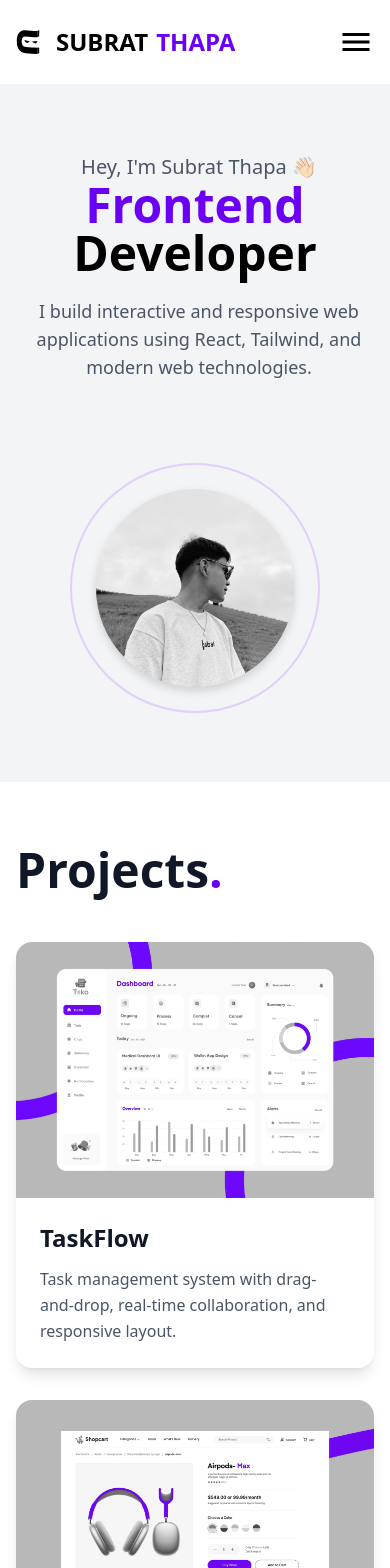
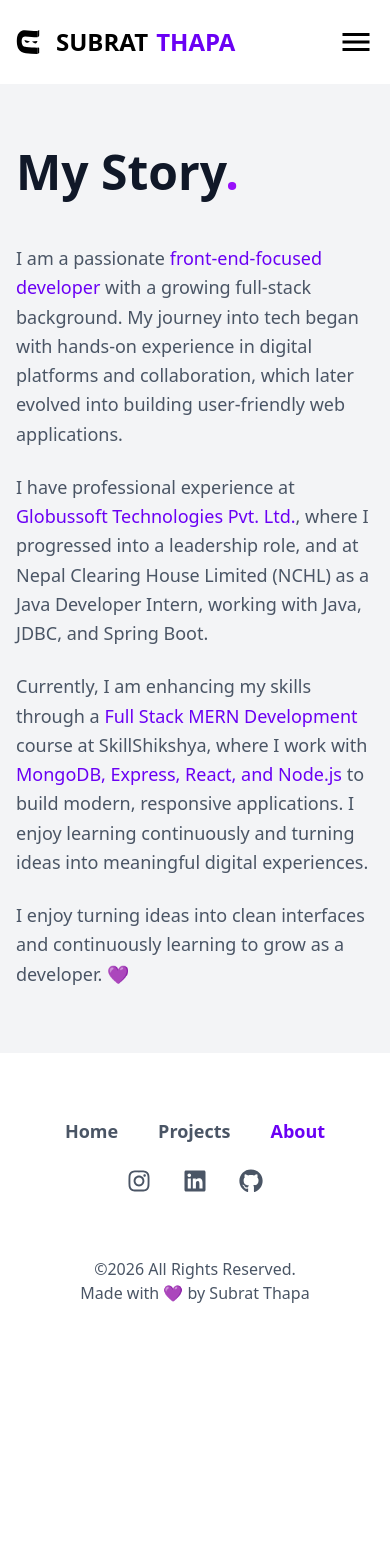
Before and after one commit to leosubrat/portfolio, a React (Vite) app: page /about in a window 390 px wide. Shown: the top 1568 px of the page. After the commit the page ends 1305 px from the top, so only its background shows below. Built offline with nearby package versions, Linux system fonts and the light colour scheme.

Commit message:
added footer and worked on responsiveness

```diff
--- a/package.json
+++ b/package.json
@@ -14,7 +14,8 @@
     "framer-motion": "^12.25.0",
     "react": "^19.2.0",
     "react-dom": "^19.2.0",
-    "react-icons": "^5.5.0"
+    "react-icons": "^5.5.0",
+    "react-router-dom": "^7.12.0"
   },
   "devDependencies": {
     "@eslint/js": "^9.39.1",
--- a/src/App.jsx
+++ b/src/App.jsx
@@ -1,24 +1,40 @@
 import "./App.css";
+import { BrowserRouter as Router, Routes, Route } from "react-router-dom";
 import Navbar from "./components/Navbar/Navbar.jsx";
-import Hero from "./components/Hero.jsx";
-import Projects from "./components/Projects.jsx";
-import Experience from "./components/Experience.jsx";
-import Skills from "./components/Skills.jsx";
-import MyStory from "./components/MyStory.jsx";
+import Hero from "./components/pages/Homepage/Hero.jsx";
+import Projects from "./components/pages/Homepage/Projects.jsx";
+import Experience from "./components/pages/Homepage/Experience.jsx";
+import Skills from "./components/pages/Homepage/Skills.jsx";
+import MyStory from "./components/pages/Homepage/MyStory.jsx";
+import Footer from "./components/Footer/Footer.jsx";
 
-function App() {
+// Home page with all sections
+function Home() {
   return (
     <>
-      <div className="overflow-x-hidden">
-        <Navbar />
-        <Hero />
-        <Projects />
-        <Experience />
-        <Skills />
-        <MyStory />
-      </div>
+      <Hero />
+      <Projects />
+      <Experience />
+      <Skills />
+      <MyStory />
     </>
   );
 }
 
+function App() {
+  return (
+    <Router>
+      <div className="overflow-x-hidden">
+        <Navbar />
+        <Routes>
+          <Route path="/" element={<Home />} />
+          <Route path="/projects" element={<Projects />} />
+          <Route path="/about" element={<MyStory />} />
+        </Routes>
+        <Footer />
+      </div>
+    </Router>
+  );
+}
+
 export default App;
--- /dev/null
+++ b/src/components/Footer/Copyright.jsx
@@ -0,0 +1,18 @@
+import React from "react";
+import { FaHeart } from "react-icons/fa";
+
+export default function Copyright() {
+  return (
+    <>
+      {/* Copyright Section */}
+      <div className="py-auto px-auto">
+        <div className="max-w-7xl mx-auto">
+          <div className="text-gray-600 text-semibold text-center">
+            <p>©2026 All Rights Reserved.</p>
+            <p>Made with 💜 by Subrat Thapa</p>
+          </div>
+        </div>
+      </div>
+    </>
+  );
+}
--- /dev/null
+++ b/src/components/Footer/Footer.jsx
@@ -0,0 +1,88 @@
+import React from "react";
+import { NavLink } from "react-router-dom";
+import { FaInstagram, FaLinkedin, FaGithub } from "react-icons/fa";
+import Copyright from "./Copyright";
+
+const Footer = () => {
+  const navLinks = [
+    { id: 1, name: "Home", path: "/" },
+    { id: 2, name: "Projects", path: "/projects" },
+    { id: 3, name: "About", path: "/about" },
+  ];
+
+  const socialLinks = [
+    {
+      id: 1,
+      icon: FaInstagram,
+      href: "https://www.instagram.com/leosubrat/",
+      label: "Instagram",
+    },
+    {
+      id: 2,
+      icon: FaLinkedin,
+      href: "https://linkedin.com/in/subrat-thapa",
+      label: "LinkedIn",
+    },
+    {
+      id: 3,
+      icon: FaGithub,
+      href: "https://github.com/leosubrat",
+      label: "GitHub",
+    },
+  ];
+
+  return (
+    <footer className="bg-white">
+      {/* Top section */}
+      <div className="py-16 px-4 sm:px-6 lg:px-8">
+        <div className="max-w-7xl mx-auto">
+          <div className="grid grid-cols-1 gap-6 md:grid-cols-2 md:items-center">
+            {/* Navigation */}
+            <nav className="justify-self-center md:justify-self-start">
+              <ul className="flex items-center gap-10">
+                {navLinks.map((link) => (
+                  <li key={link.id}>
+                    <NavLink
+                      to={link.path}
+                      className={({ isActive }) =>
+                        `text-lg font-semibold transition-colors ${
+                          isActive
+                            ? "primary"
+                            : "text-gray-600 hover:text-[var(--color-primary)]"
+                        }`
+                      }
+                    >
+                      {link.name}
+                    </NavLink>
+                  </li>
+                ))}
+              </ul>
+            </nav>
+
+            {/* Social Icons */}
+            <div className="flex justify-center md:justify-end gap-8">
+              {socialLinks.map((social) => {
+                const Icon = social.icon;
+                return (
+                  <a
+                    key={social.id}
+                    href={social.href}
+                    target="_blank"
+                    rel="noopener noreferrer"
+                    aria-label={social.label}
+                    className="text-gray-600 hover:text-purple-600 transition-colors text-2xl"
+                  >
+                    <Icon />
+                  </a>
+                );
+              })}
+            </div>
+          </div>
+        </div>
+      </div>
+      <Copyright />
+    </footer>
+  );
+};
+
+export default Footer;
--- a/src/components/Hero.jsx
+++ b/src/components/pages/Homepage/Hero.jsx
@@ -1,9 +1,9 @@
 import React from "react";
 import heroImage from "/hero.JPG";
 import { motion } from "framer-motion";
-import { SlideRight } from "../utility/animation";
-import { SlideLeft } from "../utility/animation";
-import { SlideUp } from "../utility/animation";
+import { SlideRight } from "../../../utility/animation";
+import { SlideLeft } from "../../../utility/animation";
+import { SlideUp } from "../../../utility/animation";
 
 const Hero = () => {
   return (
--- a/src/components/Skills.jsx
+++ b/src/components/pages/Homepage/Skills.jsx
@@ -1,5 +1,5 @@
 import { motion } from "framer-motion";
-import { SlideRight } from "../utility/animation";
+import { SlideRight } from "../../../utility/animation";
 const Skills = () => {
   const skillsList = [
     {
@@ -41,7 +41,7 @@ const Skills = () => {
           <h1 className="text-5xl md:text-6xl font-bold text-gray-900 mb-12">
             Skills<span className="primary">.</span>
           </h1>
-          <div className="grid grid-cols-1 md:grid-cols-2 lg:grid-cols-4 ">
+          <div className="grid grid-cols-1 md:grid-cols-2 lg:grid-cols-4 gap-8">
             {skillsList.map((skill) => (
               <div key={skill.id}>
                 <motion.h2
```
Also changed, not shown: src/components/pages/Homepage/Experience.jsx (renamed from src/components/Experience.jsx), src/components/pages/Homepage/MyStory.jsx (renamed from src/components/MyStory.jsx), src/components/pages/Homepage/Projects.jsx (renamed from src/components/Projects.jsx), 1 other file (tests, documents, lock files or other folders).
